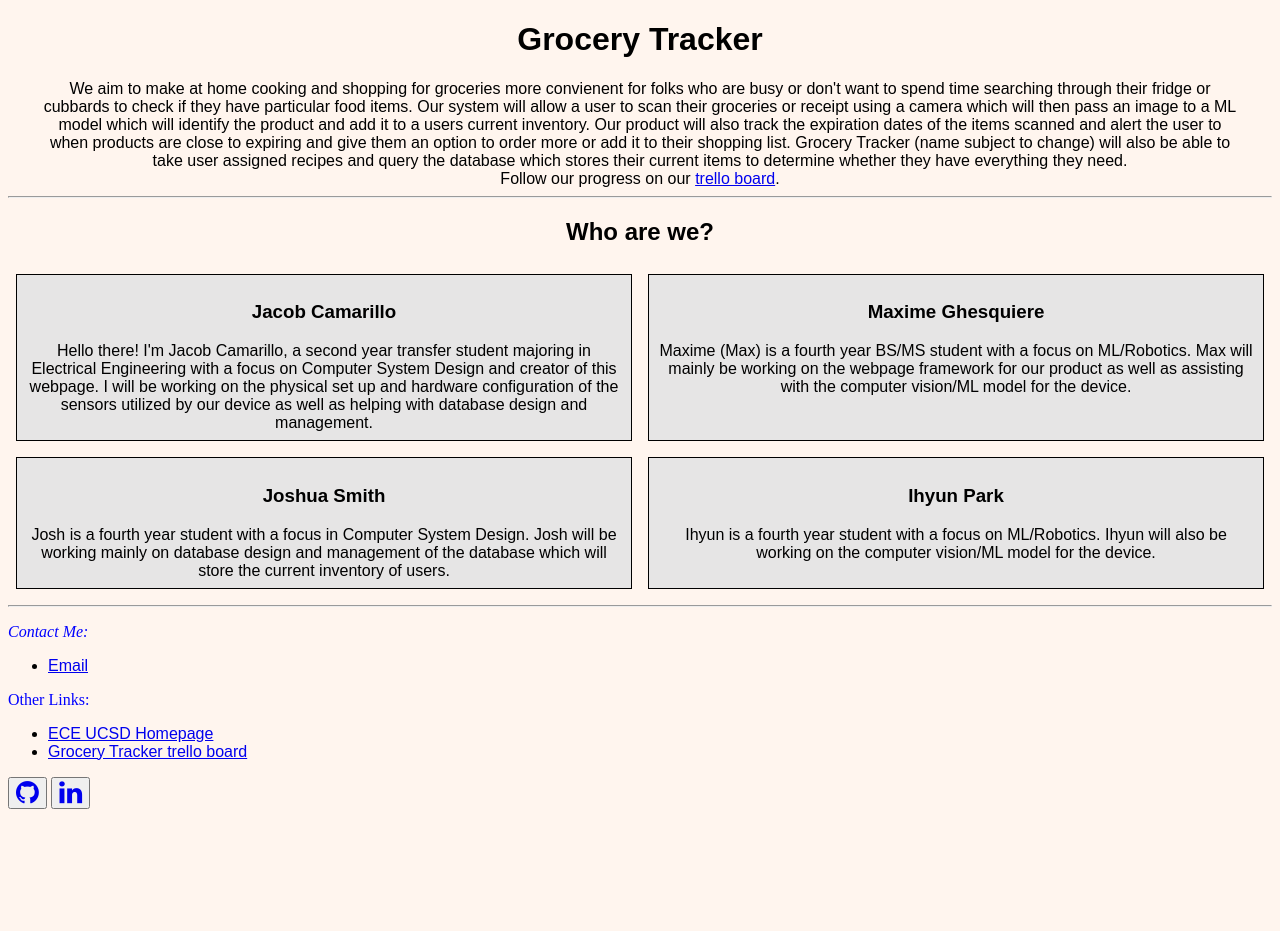
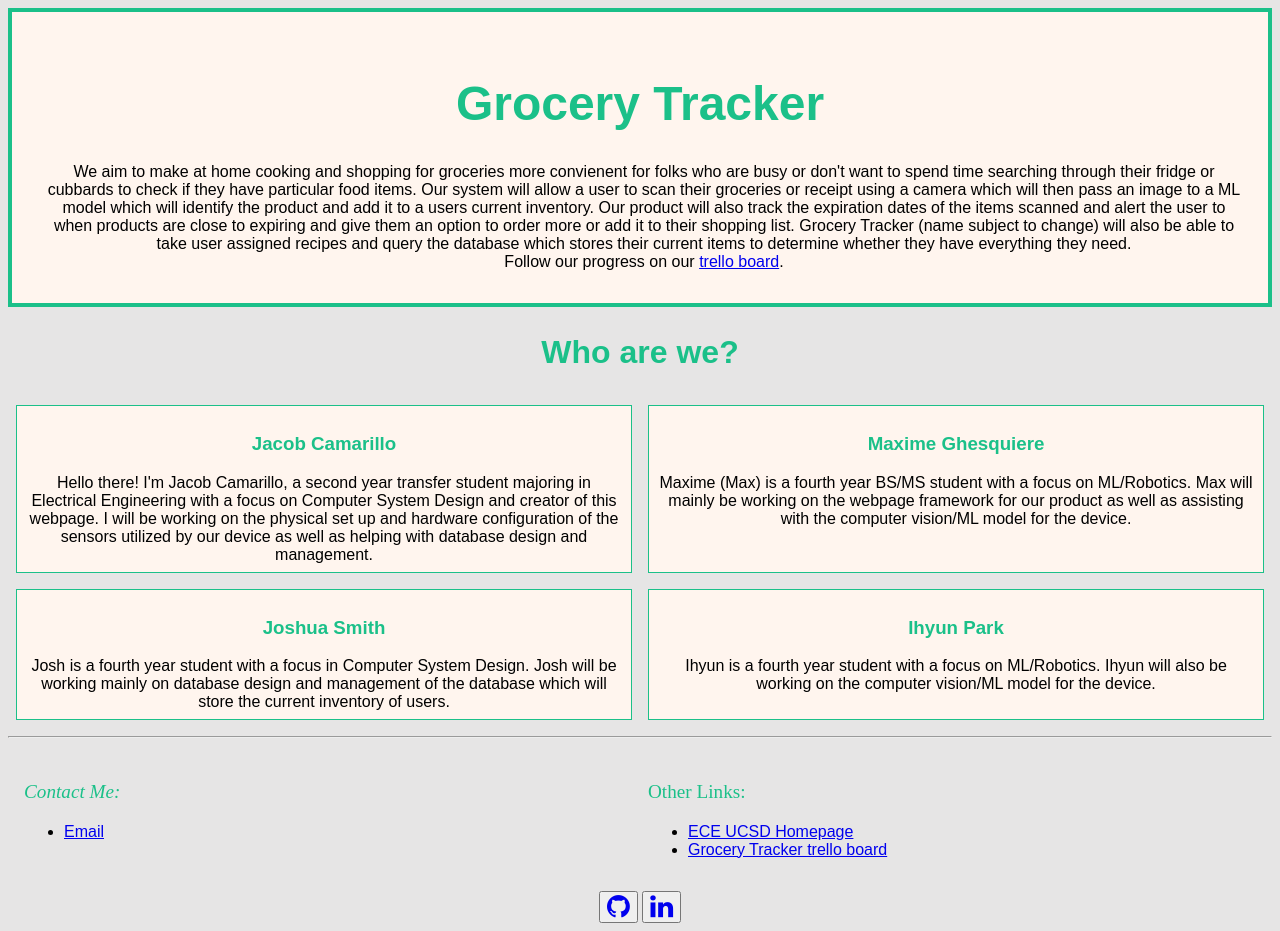
Before and after one commit to jcam306/ECE140B_Website, a plain HTML site: page index.html in a window 1280 px wide. Before the commit the page ends 817 px from the top, so only its background shows below. Drawn offline with Linux system fonts and the light colour scheme.

Commit message:
small updates to style

```diff
--- a/index.html
+++ b/index.html
@@ -4,7 +4,6 @@
 <head>
 
 	<title>Grocery Tracker</title>
-	<link rel="icon" type="image/x-icon" href="public/UCSD_triton.png">
 	<link rel="stylesheet" href="https://cdnjs.cloudflare.com/ajax/libs/font-awesome/4.7.0/css/font-awesome.min.css">
 	<meta charset="utf-8">
 	<meta name="viewport" content="width=device-width, initial-scale=1">
@@ -12,42 +11,71 @@
 
 <style>
 	body{
-		background-color:seashell;
+		/* background-color:seashell; */
+		background:rgb(230, 229, 229);
 		font-family: arial;
 	}
 	h1{
     	text-align:center;
-		font-size:2rem;
+		font-size:3rem;
+		color:rgb(27, 192, 137);
 	}
 	h2{
 		text-align:center;
+		font-size: 2rem;
+		color:rgb(27, 192, 137);
 	}
 	h3{
 		text-align:center;
+		color: rgb(27, 192, 137);
 	}
 	section{
 		display:grid;
 		grid-template-columns: 1fr 1fr;
 	}
 	aside{
-		border:1.8px solid black;
+		border:1.8px solid rgb(27, 192, 137);
 		margin: 0.5rem;
 		padding: 0.5rem;
 		text-align:center;
-		background:rgb(230, 229, 229);
+		background-color:seashell;
+	}
+	div{
+		text-align: left;
+	}
+	.links{
+		margin: 0rem;
+		padding: 0.5rem;
+		border:0px;
+		background:none;
+		text-align:left;
+	}
+	.header{
+		border:0.25rem solid rgb(27, 192, 137);
+		margin:0rem;
+		padding:2rem;
+		text-align: center;
+		background-color:seashell;
 	}
 	.footer{
-		color:blue;
+		color:rgb(27, 192, 137);
+		font-size: 1.2rem;
+		text-align:left;
 		font-family:'Times New Roman';
 	}
 	.info{
 		width:75rem;
     	margin:auto;
-    	text-align:center;
+		align-items: left;
+    	/* text-align:center; */
+	}
+	.bottom{
+		text-align: center;
 	}
 </style>
 
 <body>
+	<div class = 'header'>
 		<h1>Grocery Tracker</h1>
 		<p class = 'info'>
 		We aim to make at home cooking and shopping for groceries more convienent for folks who are busy or don't want to spend time searching through their fridge or           cubbards to check if they have particular food items. Our system will allow a user to scan their groceries or receipt using a camera which will then pass an image to a ML model which will identify the product and add it to a users current inventory. Our product will also track the expiration dates of the items scanned and alert the user to when products are close to expiring and give them an option to order more or add it to their shopping list. Grocery Tracker (name subject to change) will also be able to take user assigned recipes and query the database which stores their current items to determine whether they have everything they need.
@@ -55,7 +83,7 @@
 		<p class='info'>
 		Follow our progress on our <a href="https://trello.com/b/Szf24DWH/ece140b-grocery-tracker" target="_blank">trello board</a>.
 		</p>
-	<hr>
+	</div>
 
 	<h2> Who are we?</h2>
 	<section>
@@ -81,13 +109,20 @@
 
 	<hr>
 
+	<section class = 'links'>
+		<aside class = 'links'>
 			<p class = 'footer'><i>Contact Me: </i></p>
+			<div>
 				<ul>
 					<li>
 						<a href="mailto:jcamarillo@ucsd.edu?subject=Hello">Email</a>
 					</li>
 				</ul>
+			</div>
+		</aside>
+		<aside class = 'links'>
 			<p class='footer'>Other Links:</p>
+			<div>
 				<ul>
 					<li>
 					<a href="https://www.ece.ucsd.edu/" target="_blank">ECE UCSD Homepage</a>
@@ -96,8 +131,12 @@
 					<a href="https://trello.com/b/Szf24DWH/ece140b-grocery-tracker" target="_blank"> Grocery Tracker trello board</a>
 					</li>
 				</ul>
+			</div>
+		</aside>
+	</section>
+	<div class = "bottom">
 		<button> <a href="https://github.com/jcam306" target="=_blank"> <i class="fa fa-github fa-2x"></i> </a> </button>
 		<button> <a href="https://www.linkedin.com/in/jacob-camarillo-8b2911220/" target="_blank"> <i class="fa fa-linkedin fa-2x"> </i> </a> </button>
-
+	</div>
 </body>
 </html>
```
Lines whose indentation alone changed are shown as unchanged.
